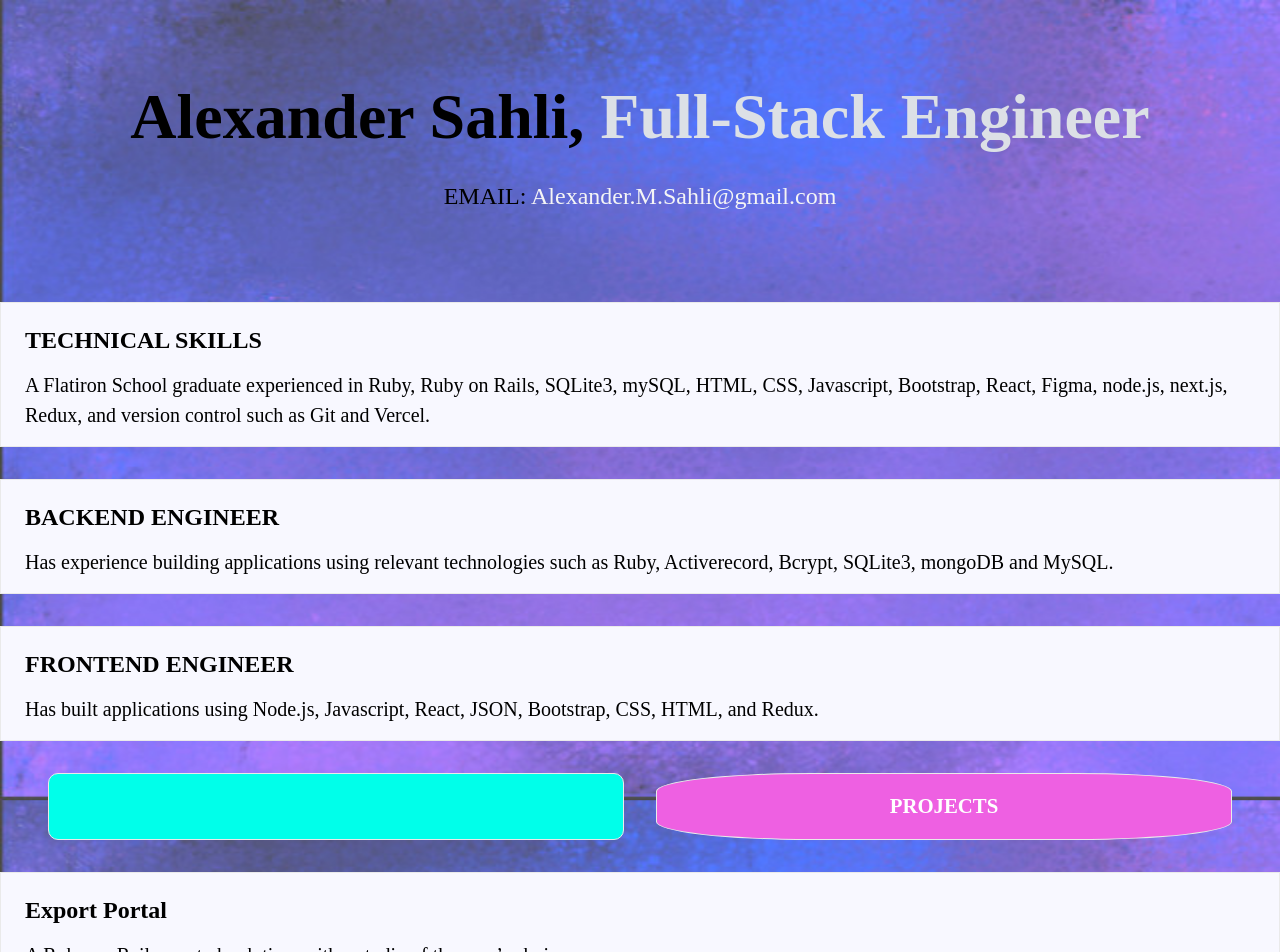
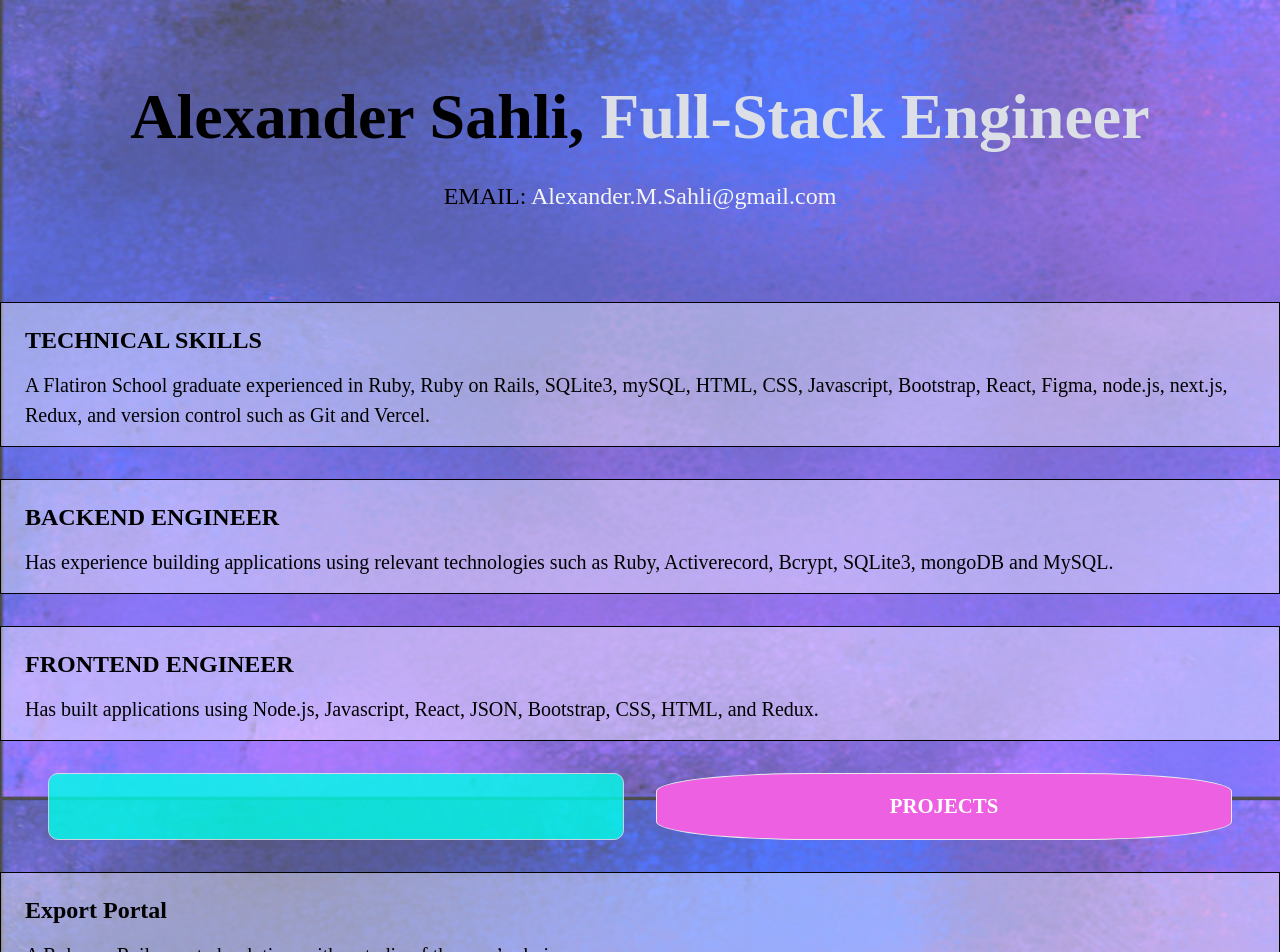
Before and after one commit to d1yr/amsfse, a Next.js app: page / in a window 1280 px wide. Shown: the top 952 px of the page. Built offline with nearby package versions, Linux system fonts and the light colour scheme.

Commit message:
more styling

```diff
--- a/styles/Home.module.css
+++ b/styles/Home.module.css
@@ -87,10 +87,10 @@
   text-align: left;
   color: inherit;
   text-decoration: none;
-  border: 1px solid #eaeaea;
+  border: 1px solid #000000;
   transition: color 0.15s ease, border-color 0.15s ease;
   width: 100%;
-  background-color: ghostwhite;
+  background: rgb(255, 255, 255, 0.4);
 }
 .carda {
   margin: 1rem;
@@ -103,6 +103,7 @@
   transition: color 0.15s ease, border-color 0.15s ease;
   width: 45%;
   background-color: rgb(0, 255, 234);
+  opacity: 0.8;
 }
 .cardb {
   margin: 1rem;
```
